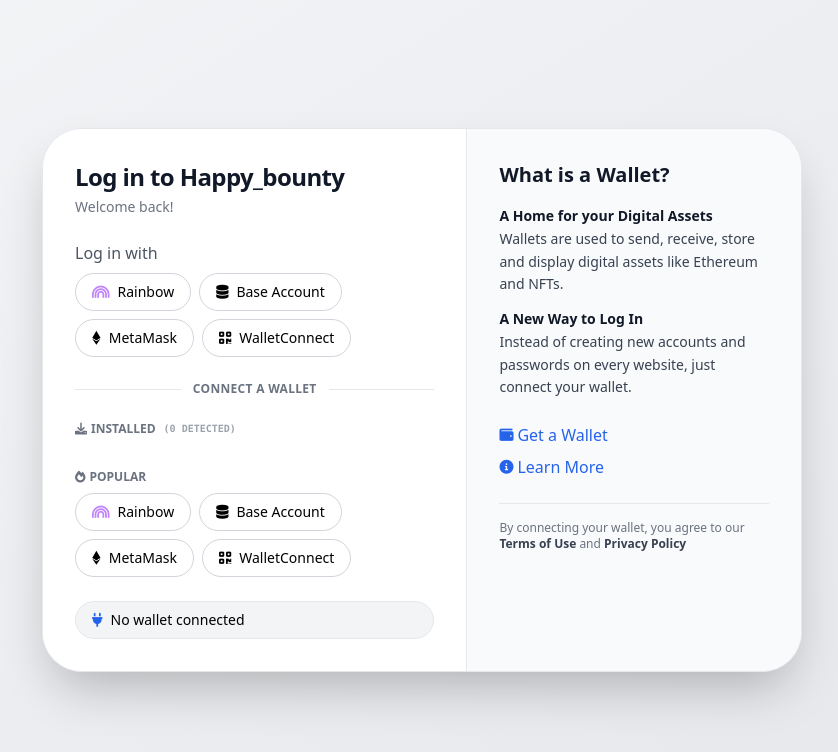
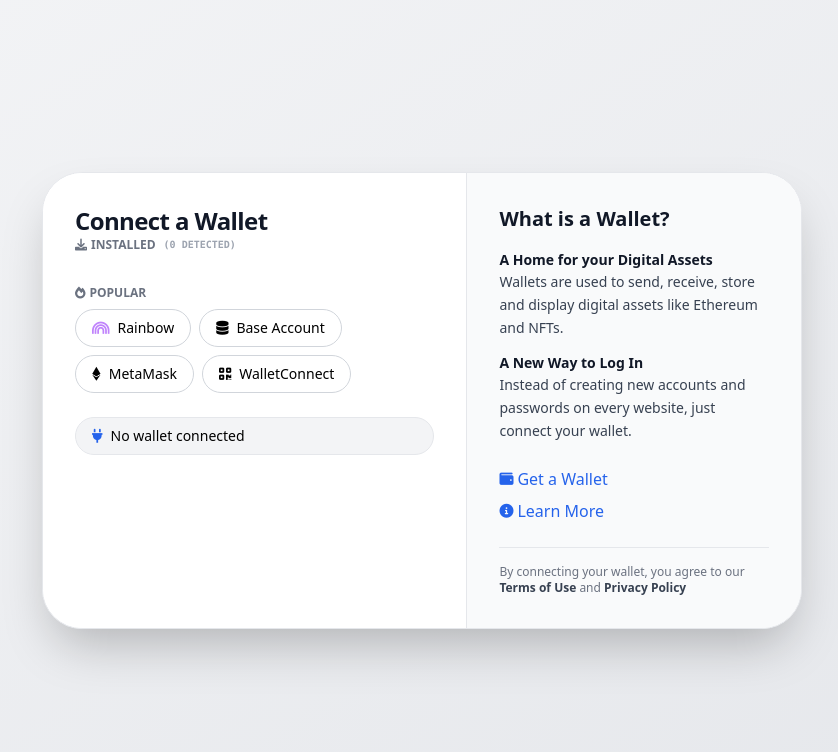
Before and after one commit to Osfoce/connectWallet-Template, a website: page html3.html in a window 1280 px wide. Shown: the whole page, without its empty margins (218-1056 px from the left). Drawn offline with nearby package versions, Linux system fonts and the light colour scheme.

Commit message:
tailwind version in html3

```diff
--- a/html3.html
+++ b/html3.html
@@ -29,12 +29,22 @@
         <!-- CONNECT PANEL -->
         <div class="flex-[1.2] min-w-[280px] p-8 bg-white">
           <h2 class="text-2xl font-semibold text-gray-900 tracking-tight">
-            Log in to Happy_bounty
+            Connect a Wallet
           </h2>
 
-          <div class="text-gray-500 text-sm mt-1 mb-6">Welcome back!</div>
+          <!-- DIVIDER --
 
-          <!-- LOGIN ROW -->
+          <div class="flex items-center gap-3 my-6">
+            <hr class="flex-1 border-gray-200" />
+            <span
+              class="text-2xl uppercase tracking-wide text-gray-900 font-semibold"
+            >
+              Connect a Wallet
+            </span>
+            <hr class="flex-1 border-gray-200" />
+          </div>
+
+          -- LOGIN ROW
 
           <div class="flex flex-wrap items-center gap-2 mb-2">
             <span class="font-medium text-gray-600"> Log in with </span>
@@ -72,19 +82,7 @@
                 WalletConnect
               </button>
             </div>
-          </div>
-
-          <!-- DIVIDER -->
-
-          <div class="flex items-center gap-3 my-6">
-            <hr class="flex-1 border-gray-200" />
-            <span
-              class="text-xs uppercase tracking-wide text-gray-500 font-semibold"
-            >
-              Connect a Wallet
-            </span>
-            <hr class="flex-1 border-gray-200" />
-          </div>
+          </div-->
 
           <!-- INSTALLED -->
 
```
